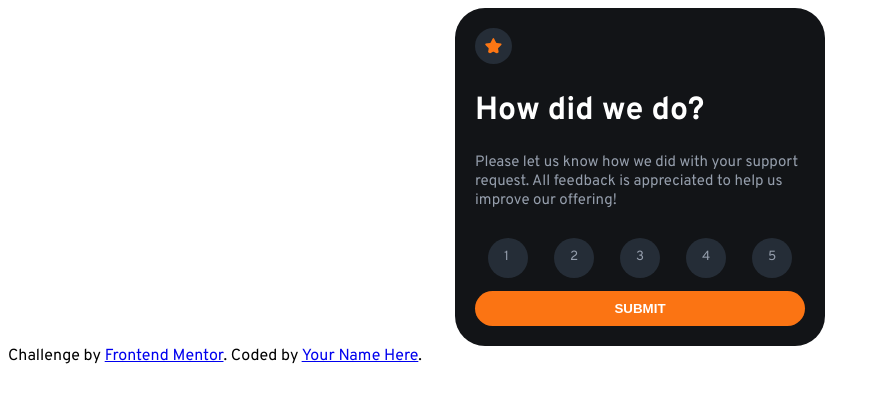
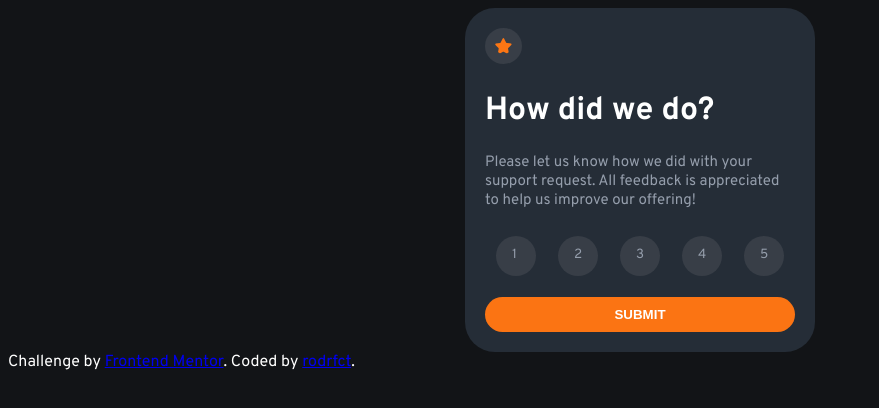
Before and after one commit to rodrfct/interactive-rating-component, a Vue app: page / in a window 1280 px wide. Shown: the top 408 px of the page, without its empty margins (0-879 px from the left). Built offline with nearby package versions, Linux system fonts and the light colour scheme.

Commit message:
Inactive state polished

```diff
--- a/src/assets/main.css
+++ b/src/assets/main.css
@@ -5,14 +5,20 @@
   --white: hsl(0, 0%, 100%);
   --light-grey: hsl(217, 12%, 63%);
   --medium-grey: hsl(216, 12%, 54%);
+  --dark-grey: hsl(216, 12%, 25%);
   --dark-blue: hsl(213, 19%, 18%);
   --very-dark-blue: hsl(216, 12%, 8%);
 }
 
 body {
+  background-color: var(--very-dark-blue);
   font-family: 'Overpass', sans-serif;
 }
 
 p {
   font-size: 15px;
 }
+
+.attribution {
+  color: var(--white);
+}
--- a/src/components/RatingCard.vue
+++ b/src/components/RatingCard.vue
@@ -53,11 +53,11 @@ let userRating = 0
 
 <style scoped>
 .card {
-    width: 330px;
+    width: 310px;
     margin: auto;
     color: var(--light-grey);
     padding: 20px;
-    background-color: var(--very-dark-blue);
+    background-color: var(--dark-blue);
     border-radius: 30px;
 }
 
@@ -70,7 +70,7 @@ let userRating = 0
     --size: 40px;
     width: var(--size);
     height: var(--size);
-    margin: 13px;
+    margin: 11px;
     color: var(--light-grey);
 }
 
@@ -82,28 +82,36 @@ let userRating = 0
 
 .submit-btn {
     display: block;
+    width: 100%;
+    background-color: var(--orange);
+    padding: 10px;
+    margin-top: 10px;
     font-weight: 700;
     color: var(--white);
-    width: 100%;
-    padding: 10px;
-    background-color: var(--orange);
     border: 0px;
     border-radius: 30px;
 }
 
 .message-thank-you > * {
     text-align: center;
+    margin: 0;
 }
 
 .message-rating img, .rating-input {
-    background-color: var(--dark-blue);
+    background-color: var(--dark-grey);
     border-radius: 50%;
     padding: 10px;
 }
 
+.feedback {
+    width: fit-content;
+    margin: auto auto 30px auto;
+}
 .feedback p {
+    padding: 5px 15px;
     color: var(--orange);
-    background-color: var(--medium-grey);
+    background-color: var(--dark-grey);
+    border-radius: 25px;
 }
 
 </style>
--- a/src/views/HomeView.vue
+++ b/src/views/HomeView.vue
@@ -12,7 +12,7 @@
 
     <div class="attribution">
       Challenge by <a href="https://www.frontendmentor.io?ref=challenge" target="_blank">Frontend Mentor</a>.
-      Coded by <a href="#">Your Name Here</a>.
+      Coded by <a href="https://github.com/rodrfct">rodrfct</a>.
     </div>
   </main>
 </template>
```
